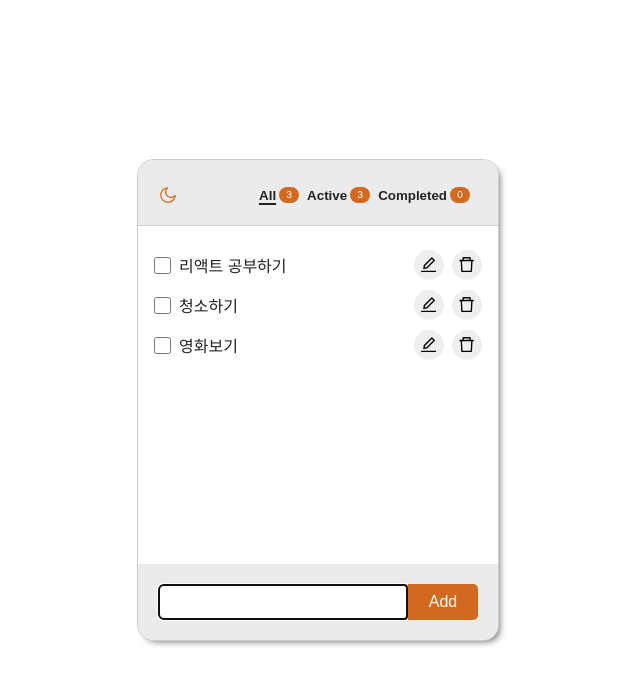
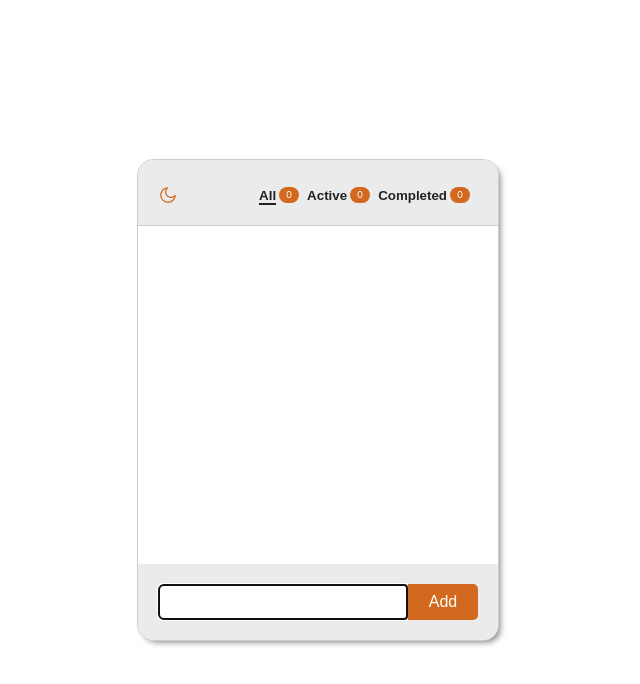
Before and after one commit to mylko72/react-todo, a React (Create React App) app: page / in a window 1280 px wide. Shown: the top 684 px of the page, without its empty margins (322-962 px from the left). Built offline with nearby package versions, Linux system fonts and the light colour scheme.

Commit message:
로컬스토리지 저장 개선

```diff
--- a/src/App.js
+++ b/src/App.js
@@ -7,8 +7,7 @@ import TodoLists from './components/TodoLists';
 import { DarkModeProvider } from './context/DarkModeContext';
 
 function App() {
-  const myStorage = JSON.parse(localStorage.getItem('todos'));
-  const [todos, setTodos] = useState(myStorage || todoLists);
+  const [todos, setTodos] = useState(getLocalStorageItem || todoLists);
   const [activeTodos, setActiveTodos] = useState([]);
   const [completedTodos, setCompletedTodos] = useState([]);
   const [filteredTodos, setFilteredTodos] = useState(todos);
@@ -16,12 +15,7 @@ function App() {
   const [filter, setFilter] = useState('all');
 
   useEffect(() => {
-    const myStorage = JSON.parse(localStorage.getItem('todos') || '[]');
-    if(!myStorage.length){
-      for(let todo of todos){
-        saveLocalStorage(myStorage, todo)
-      };
-    }
+    localStorage.setItem('todos', JSON.stringify(todos));
 
     const activeTodos = todos.filter(todo => todo.status === 'active');
     setActiveTodos(activeTodos);
@@ -40,12 +34,6 @@ function App() {
     }
   }, [todos, filter])
 
-  const saveLocalStorage = (storage, item) => {
-    storage.push(item);
-    const uniqueTodoData = Array.from(new Set(storage));
-    localStorage.setItem('todos', JSON.stringify(uniqueTodoData));
-  }
-
   // 할일 활성/비활성
   const handleChange = (item) => {
     const checkedTodos = todos.map((todo, i) => {
@@ -56,13 +44,13 @@ function App() {
     });
 
     setTodos(checkedTodos);
-    localStorage.setItem('todos', JSON.stringify(checkedTodos));
+    // localStorage.setItem('todos', JSON.stringify(checkedTodos));
   }
 
   // 할일 추가
   const handleAdd = (todo) => {
     setTodos([...todos, todo])
-    localStorage.setItem('todos', JSON.stringify([...todos, todo]));
+    // localStorage.setItem('todos', JSON.stringify([...todos, todo]));
   }
 
   // 할일 수정
@@ -76,7 +64,7 @@ function App() {
 
     setTodos(editTodos);
     setItem({});
-    localStorage.setItem('todos', JSON.stringify(editTodos));
+    // localStorage.setItem('todos', JSON.stringify(editTodos));
   }
 
   // 할일 삭제
@@ -84,7 +72,7 @@ function App() {
     const nextTodos = todos.filter((todo, i) => todo.id !== item.id);
     setTodos(nextTodos);
 
-    localStorage.setItem('todos', JSON.stringify(nextTodos));
+    // localStorage.setItem('todos', JSON.stringify(nextTodos));
   }
 
   // 할일 필터링
@@ -131,6 +119,15 @@ function App() {
   );
 }
 
+const getLocalStorageItem = () => {
+  const myStorage = JSON.parse(localStorage.getItem('todos'));
+  console.log('myStorage', myStorage);
+  if(myStorage){
+    return myStorage;
+  }
+  return [];
+}
+
 const todoLists = [
   {
     id: uuidv4(),
--- a/src/components/ToDo.js
+++ b/src/components/ToDo.js
@@ -15,11 +15,11 @@ export default function ToDo({todo, onUpdate, onSelected, onDelete, styles}) {
             <input
                 type="checkbox"
                 name="chk"
-                id={`title-${id}`}
+                id={id}
                 checked={status === 'completed'}
                 onChange={handleChange}
             />
-            <label htmlFor={`title-${id}`}>{name}</label>
+            <label htmlFor={id}>{name}</label>
             <div className={styles.utils}>
                 <button type="button" disabled={status === 'completed'} onClick={() => onSelected(todo)}><AiOutlineEdit  /></button>
                 <button type="button" onClick={() => onDelete(todo)}><AiOutlineDelete /></button>
```
